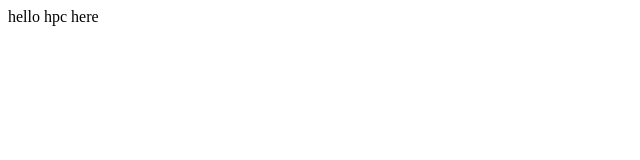
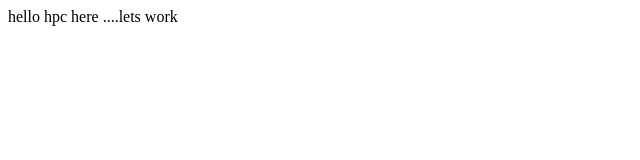
Before and after one commit to S93rastogi/Hpc, a plain HTML site: page index.html in a window 1280 px wide. Shown: the full height of the page, 0-640 px from the left. Drawn offline with Linux system fonts and the light colour scheme.

Commit message:
Update index.html

```diff
--- a/index.html
+++ b/index.html
@@ -1 +1 @@
-<p> hello hpc here </p>
+<p> hello hpc here ....lets work </p>
```
